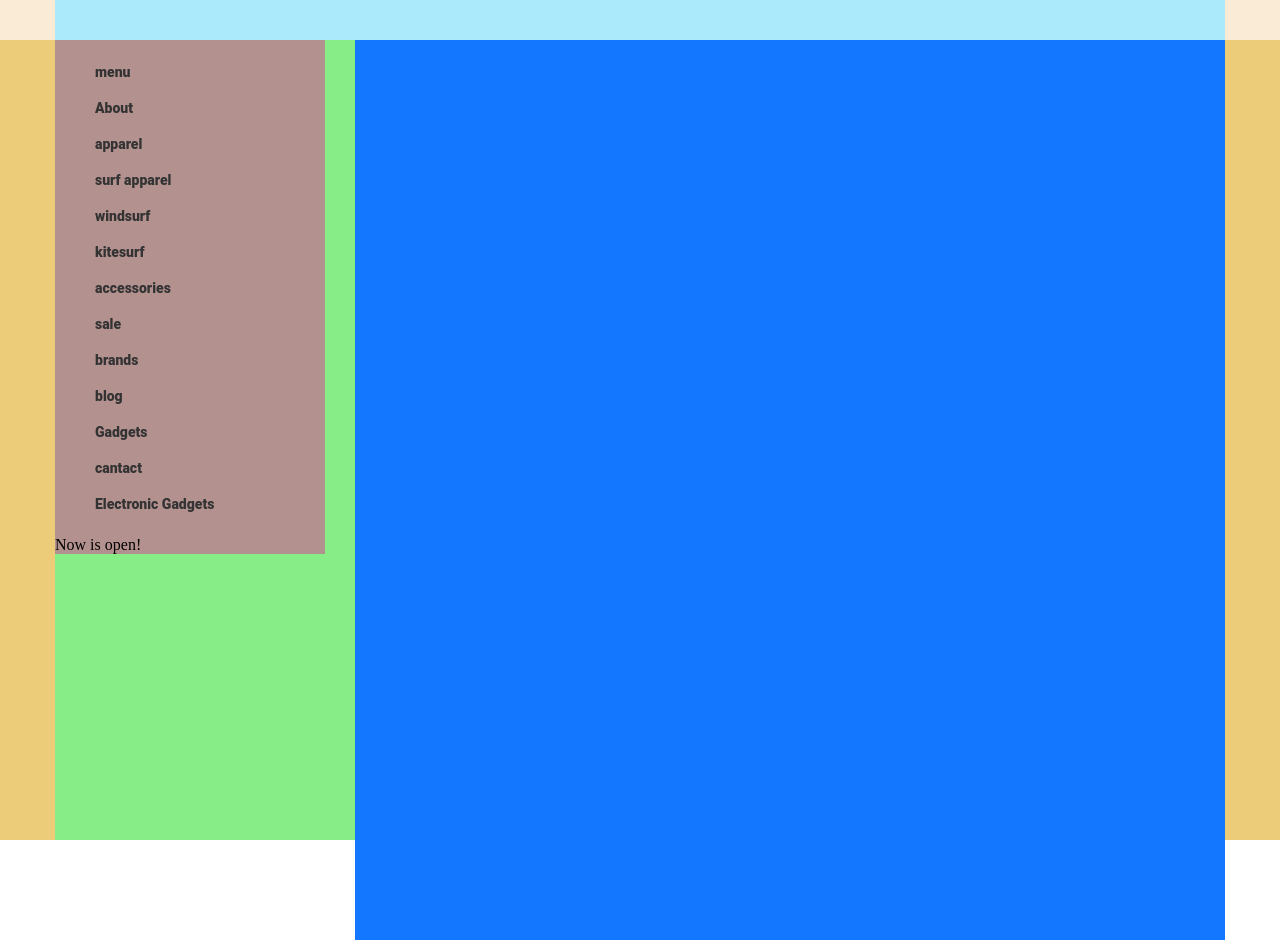
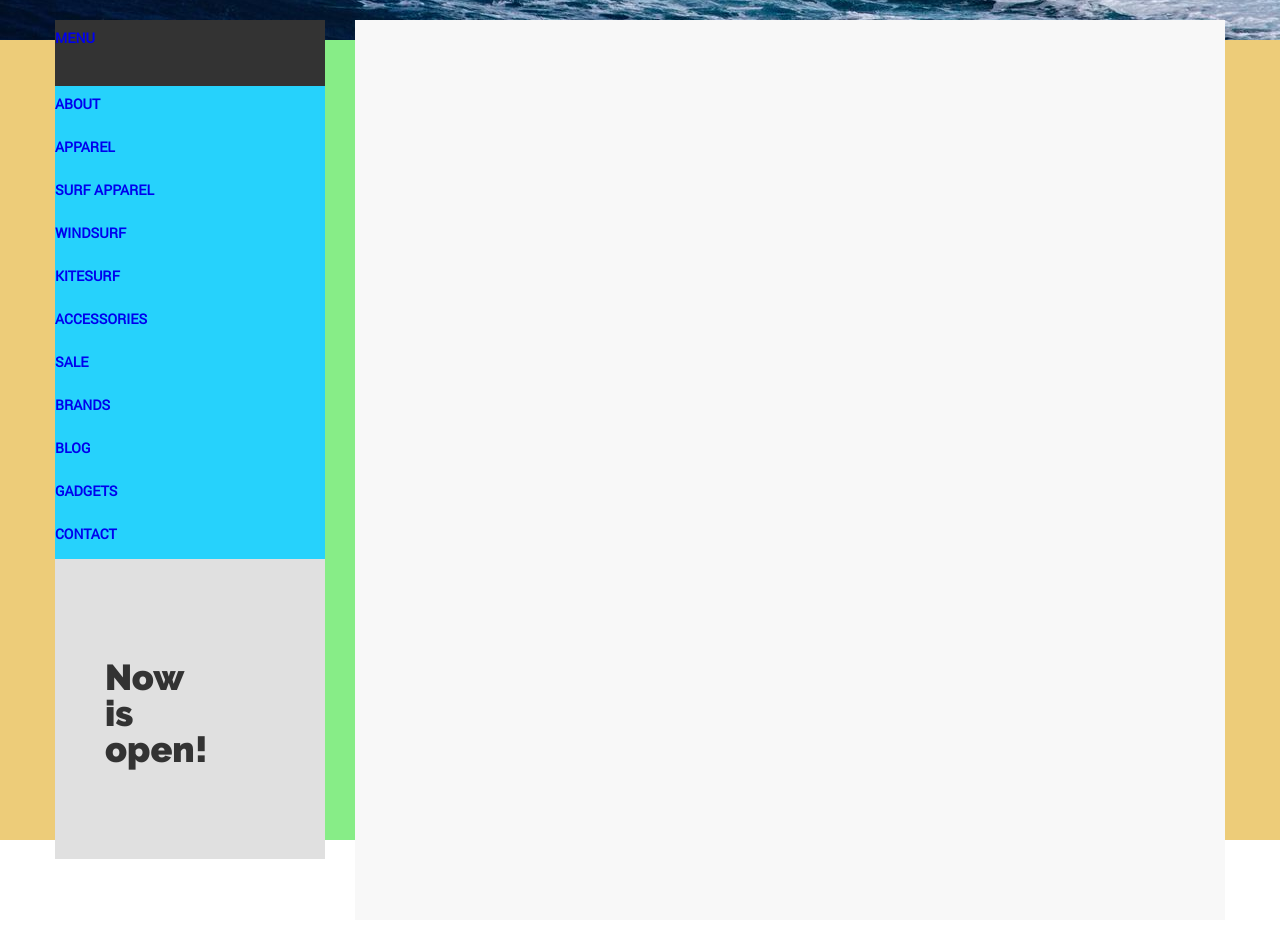
Before and after one commit to p-lovtsov/surfhouse, a plain HTML site: page index.html in a window 1280 px wide. Shown: the part 660-1600 px from the top of the page. Drawn offline with Linux system fonts and the light colour scheme.

Commit message:
Добавил меню

```diff
--- a/index.html
+++ b/index.html
@@ -30,22 +30,21 @@
             <div class="contentInsideLeft">
                 <div class="menu">
                     <ul>
-                        <li>menu</li>
-                        <li>About</li>
-                        <li>apparel</li>
-                        <li>surf apparel</li>
-                        <li>windsurf</li>
-                        <li>kitesurf</li>
-                        <li>accessories</li>
-                        <li>sale</li>
-                        <li>brands</li>
-                        <li>blog</li>
-                        <li>Gadgets</li>
-                        <li>cantact</li>
-                        <li>Electronic Gadgets</li>
+                        <li><a href="#">menu</a></li>
+                        <li><a href="#">About</a></li>
+                        <li><a href="#">apparel</a></li>
+                        <li><a href="#">surf apparel</a></li>
+                        <li><a href="#">windsurf</a></li>
+                        <li><a href="#">kitesurf</a></li>
+                        <li><a href="#">accessories</a></li>
+                        <li><a href="#">sale</a></li>
+                        <li><a href="#">brands</a></li>
+                        <li><a href="#">blog</a></li>
+                        <li><a href="#">Gadgets</a></li>
+                        <li><a href="#">contact</a></li>
                     </ul>
                 </div>
-                <div class="banner1">Now is open!</div>
+                <div class="banner1"><p>Now is open!</p></div>
             </div>
             <div class="contentInsideRight">
 
--- a/style.css
+++ b/style.css
@@ -18,22 +18,35 @@
     src: url(fonts/Raleway-Bold.ttf);
 }
 
+@font-face {
+    font-family: Roboto;
+    src: url(fonts/RobotoRegular.ttf);
+}
+
+@font-face {
+    font-family: RobotoBold;
+    src: url(fonts/RobotoBold.ttf);
+}
+
 body, p {
     margin: 0;
+    padding: 0;
+}
+
+a {
+    text-decoration: none;
 }
 
 .header {
     width: 100%;
-    background: antiquewhite;
+    background: url("images/surf-outdoor-sports-surfer-surfing-163429.jpeg") no-repeat;
     height: 700px;
 }
 
 .headerInside {
     width: 1170px;
     margin: 0 auto;
-    background:
-            url(images/surfhouse_logo.png) 69px 24px no-repeat,
-            #abeafa;
+    background: url(images/surfhouse_logo.png) 69px 24px no-repeat;
     height: inherit;
 }
 
@@ -80,13 +93,15 @@ body, p {
     float: left;
     min-height: 500px;
     background: #b3918e;
+    margin-top: -20px;
 }
 
 .contentInsideRight {
     width: 870px;
     float: right;
     min-height: 900px;
-    background: #1477ff;
+    background-color:  #f8f8f8;
+    margin-top: -20px;
 }
 
 .button {
@@ -101,7 +116,8 @@ body, p {
     float: right;
     position: relative;
     top: 457px;
-    left: 19px;
+    left: 17px;
+    line-height: 53px;
 }
 
 .logo {
@@ -140,7 +156,7 @@ i {
     position: relative;
     top: 79px;
     left: 26px;
-    width: 201px;
+    width: 207px;
     height: 52px;
     text-transform: uppercase;
     font-family: Raleway-Bold, sans-serif;
@@ -153,8 +169,8 @@ i {
 
 .welcome p:nth-child(2) {
     position: relative;
-    top: 100px;
-    left: 20px;
+    top: 107px;
+    left: 22px;
     width: 218px;
     height: 60px;
     font-family: Raleway-Bold, sans-serif;
@@ -167,22 +183,64 @@ i {
 
 .menu li {
     list-style-type: none;
-}
-
-.menu {
+    height: 43px;
+    width: inherit;
     font-family: Roboto,sans-serif;
     color: #333333;
     font-size: 14px; /* Приближение из-за подстановки шрифтов */
     font-weight: 900;
     line-height: 36px; /* Приближение из-за подстановки шрифтов */
     text-align: left;
+    background-color:  #26d2fc;
+    text-transform: uppercase;
 }
 
-.menu li:hover {
+.menu {
+    float: left;
+}
+
+a:visited {
+    color: black;
+}
+
+.menu li:hover,
+.menu li:first-child {
     font-family: Roboto, sans-serif;
     color: #ffffff;
     font-size: 14px; /* Приближение из-за подстановки шрифтов */
     font-weight: 900;
     line-height: 36px; /* Приближение из-за подстановки шрифтов */
     text-align: left;
+    background: #333333;
 }
+
+.menu li:first-child {
+    height: 66px;
+}
+
+.menu ul {
+    width: 270px;
+    margin: 0;
+    padding: 0;
+}
+
+.banner1 {
+    background-color:  #e0e0e0;
+    float: left;
+    width: 270px;
+    height: 300px;
+    font-family: Raleway-Heavy, sans-serif;
+    color: #333333;
+    font-size: 36px; /* Приближение из-за подстановки шрифтов */
+    font-weight: 800;
+    line-height: 36px; /* Приближение из-за подстановки шрифтов */
+    text-align: left;
+}
+
+.banner1 p {
+    position: relative;
+    top: 100px;
+    left: 50px;
+    width: 100px;
+    height: 110px;
+}
```
Also changed, not shown: fonts/RobotoBold.ttf (added), fonts/RobotoRegular.ttf (added), images/surf-outdoor-sports-surfer-surfing-163429.jpeg (added).
